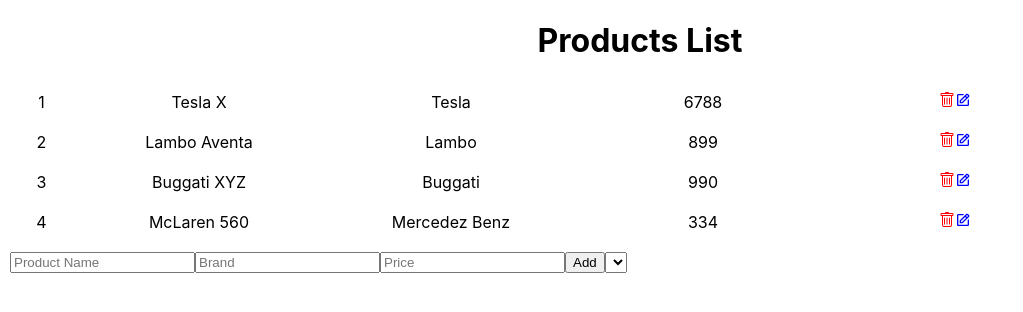
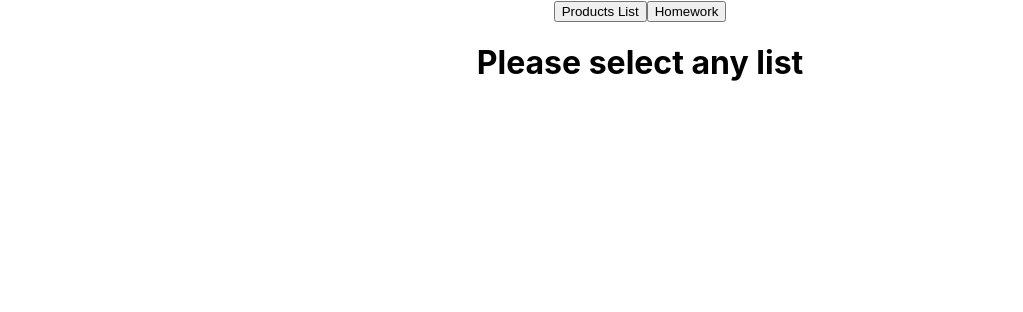
Before and after one commit to sarojramtel/my-app, a React (Create React App) app: page / in a window 1280 px wide. Shown: the top 312 px of the page, without its empty margins (0-1023 px from the left). Built offline with nearby package versions, Linux system fonts and the light colour scheme.

Commit message:
gateway to routing created buttons

```diff
--- a/src/App.js
+++ b/src/App.js
@@ -10,10 +10,16 @@
 import { ToastContainer } from "react-toastify";
 import "react-toastify/dist/ReactToastify.css";
 function App() {
+  const [selectedList, setSelectedList] = useState("");
   return (
     <div className="App">
-      <ProductsList />
-      {/* <Homework /> */}
+      <button onClick={() => setSelectedList("productList")}>
+        Products List
+      </button>
+      <button onClick={() => setSelectedList("homework")}>Homework</button>
+      {selectedList === "productList" && <ProductsList />}
+      {selectedList === "homework" && <Homework />}
+      {selectedList === "" && <h1>Please select any list</h1>}
       <ToastContainer />
     </div>
   );
--- a/src/components/productsList.js
+++ b/src/components/productsList.js
@@ -34,6 +34,15 @@
       setPrice("");
       toast.success(name + " Product added!");
       nameRef?.current.focus();
+    }
+  };
+  const handlePressEnterAtPrice = (e) => {
+    if (e.code === "Enter") {
+      if (editMode) {
+        updateProduct();
+      } else {
+        addProduct();
+      }
     }
   };
 
@@ -115,6 +124,9 @@
           value={brand}
           ref={brandRef}
           onChange={(e) => setBrand(e.target.value)}
+          onKeyDown={(e) =>
+            e.code === "Enter" ? priceRef?.current.focus() : void 0
+          }
           placeholder="Brand"
         />
         <input
@@ -123,6 +135,7 @@
           value={price}
           ref={priceRef}
           onChange={(e) => setPrice(e.target.value)}
+          onKeyDown={handlePressEnterAtPrice}
           placeholder="Price"
           type="number"
         />
```
